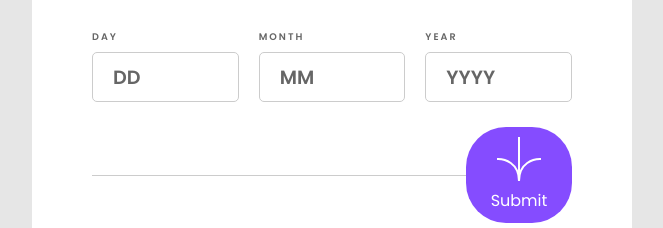
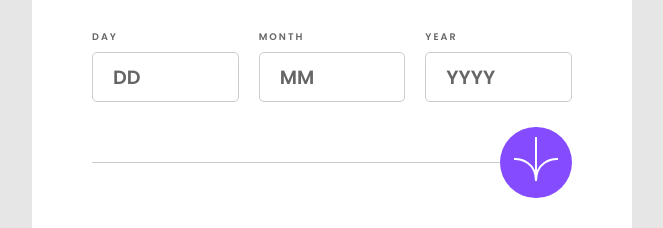
Before and after one commit to olushola17/age-calculator-app, a plain HTML site: page index.html in a window 1280 px wide. Shown: the part 193-421 px from the top of the page, without its empty margins (308-971 px from the left). Drawn offline with Linux system fonts and the light colour scheme.

Commit message:
html update

```diff
--- a/index.html
+++ b/index.html
@@ -43,7 +43,7 @@
 
     <div id="border">
     <hr>
-    <button id="calculator-btn" form="calculator-form"><svg xmlns="http://www.w3.org/2000/svg" width="46" height="44" viewBox="0 0 46 44"><g fill="none" stroke="#FFF" stroke-width="2"><path d="M1 22.019C8.333 21.686 23 25.616 23 44M23 44V0M45 22.019C37.667 21.686 23 25.616 23 44"/></g></svg>Submit</button>
+    <button id="calculator-btn" form="calculator-form"><svg xmlns="http://www.w3.org/2000/svg" width="46" height="44" viewBox="0 0 46 44"><g fill="none" stroke="#FFF" stroke-width="2"><path d="M1 22.019C8.333 21.686 23 25.616 23 44M23 44V0M45 22.019C37.667 21.686 23 25.616 23 44"/></g></svg></button>
     </div>
 
     <div id="result-container">
```
